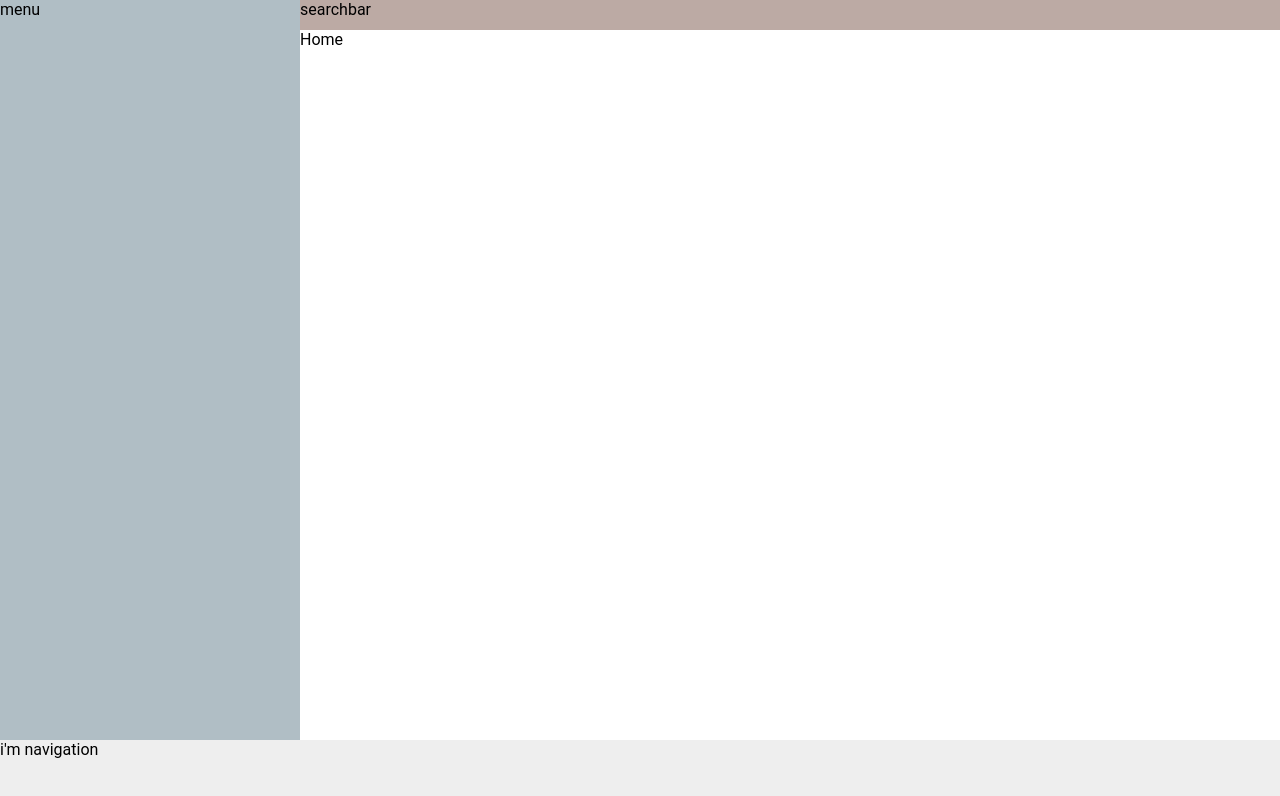
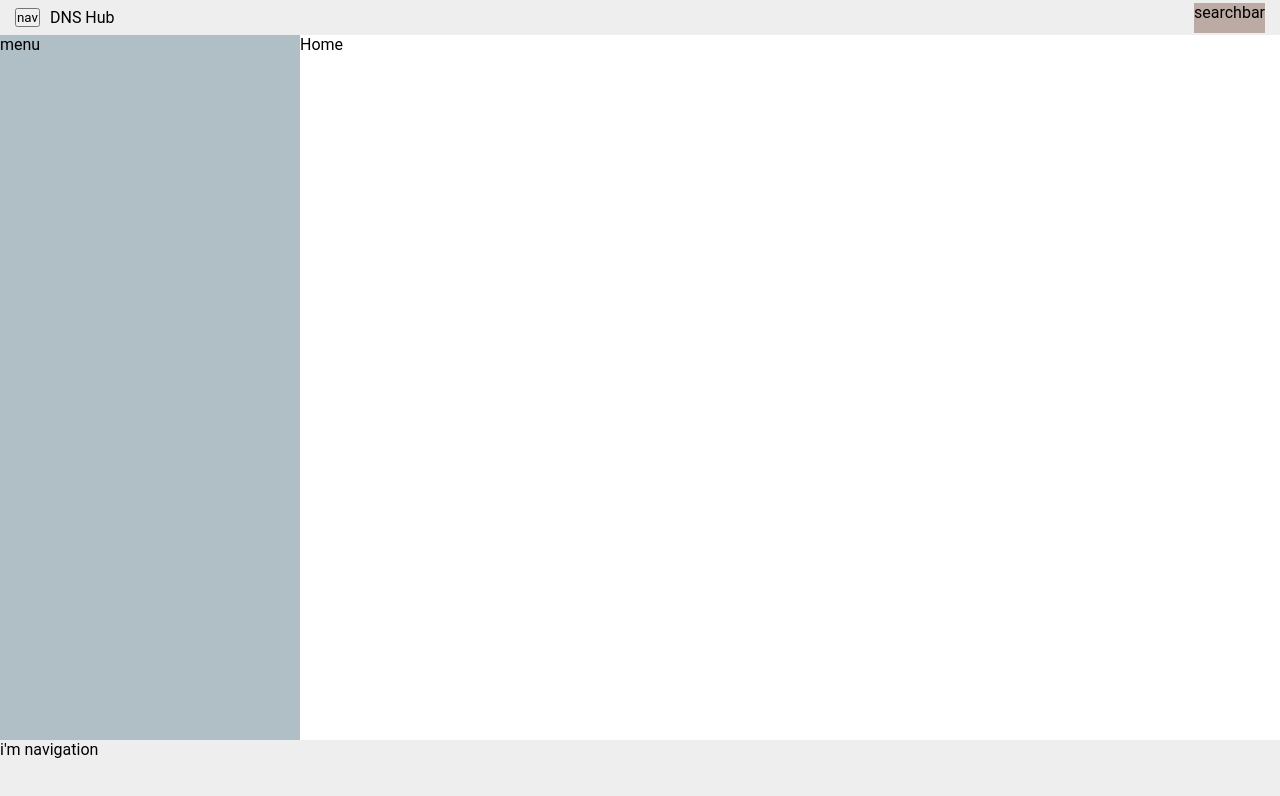
Before and after one commit to axolotlawaits/dns-hub, a React (Vite) app in the folder frontend/: page / in a window 1280 px wide. Shown: the top 796 px of the page. Built offline with nearby package versions, Linux system fonts and the light colour scheme.

Commit message:
Add header

```diff
--- a/frontend/src/app/App.css
+++ b/frontend/src/app/App.css
@@ -22,6 +22,21 @@ body {
   flex-direction: column;
   width: 100%;
   height: 100%;
+}
+
+#header {
+  display: flex;
+  align-items: center;
+  justify-content: space-between;
+  width: 100%;
+  height: 35px;
+  padding: 0px 15px;
+  background-color: #eeeeee;
+}
+
+#header-logo-group {
+  display: flex;
+  gap: 10px;
 }
 
 #layout {
--- a/frontend/src/app/App.tsx
+++ b/frontend/src/app/App.tsx
@@ -5,7 +5,7 @@ import Login from './Login'
 import Search from '../components/Search'
 import Navigation from '../components/Navigation'
 import Menu from '../components/Menu'
-import { AppShell, Burger, Group, Skeleton } from '@mantine/core'
+import Header from '../components/Header'
 import { useDisclosure } from '@mantine/hooks'
 
 const user = 'mockuser'
@@ -20,10 +20,12 @@ function App() {
           <Navigate to='/login' />
         :
           <div id="page">
+            <Header>
+            </Header>
             <div id='layout'>
               <Menu></Menu>
               <div id='content'>
-                <Search></Search>
+
                 <Routes>
                   <Route path='/' element={<Home />} />
                 </Routes>
--- /dev/null
+++ b/frontend/src/components/Header.tsx
@@ -0,0 +1,19 @@
+import { Burger, Button } from "@mantine/core"
+import Search from "./Search"
+import { useDisclosure } from "@mantine/hooks";
+
+function Header() {
+  const [opened, { toggle }] = useDisclosure(true)
+
+  return (
+    <div id="header">
+      <div id="header-logo-group">
+        <Button onClick={toggle}>nav</Button>
+        <span>DNS Hub</span>
+      </div>
+      <Search></Search>
+    </div>
+  )
+}
+
+export default Header
```
Also changed, not shown: frontend/src/features/Test/Test.tsx (added, +7 -0 lines).
